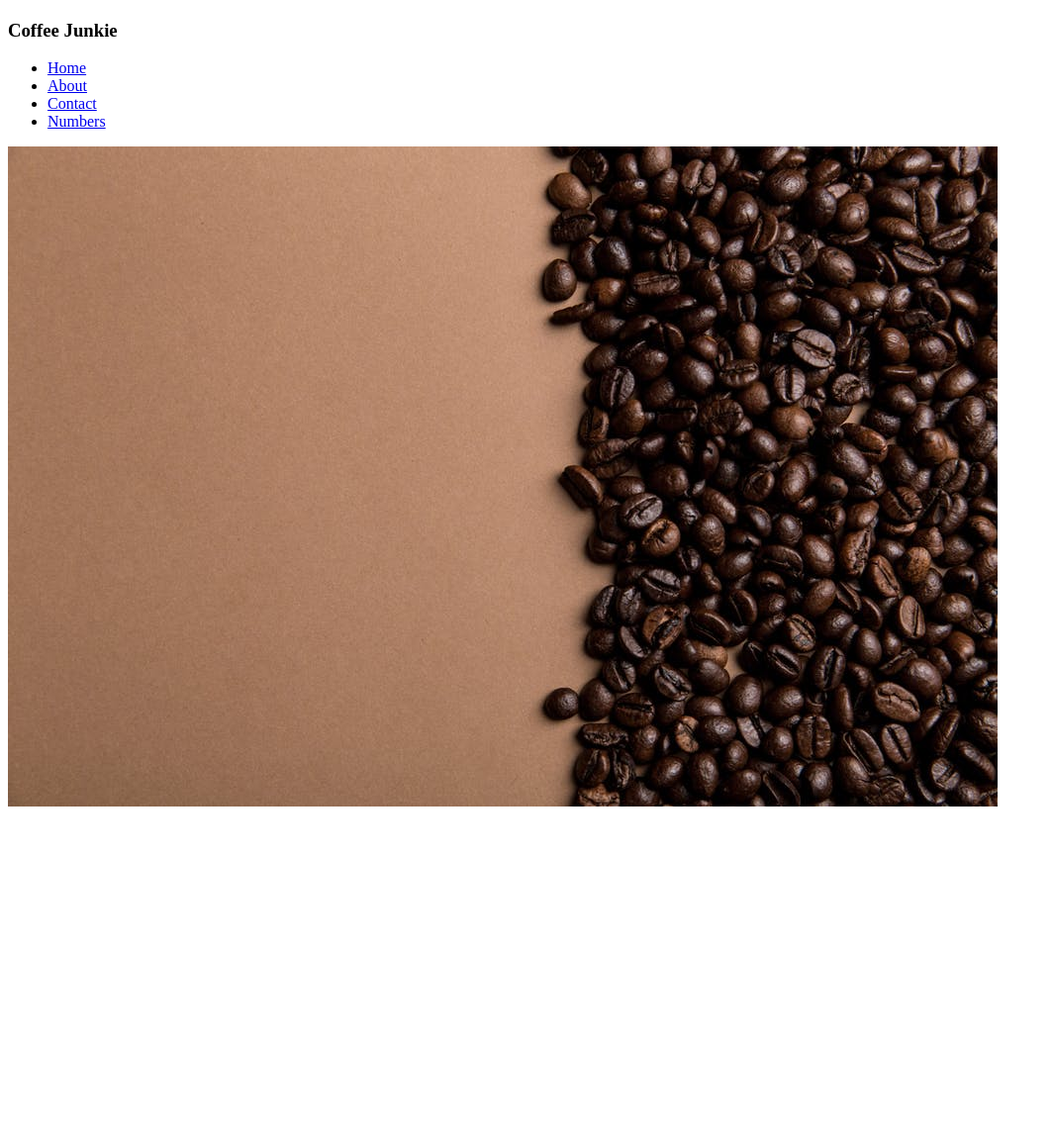
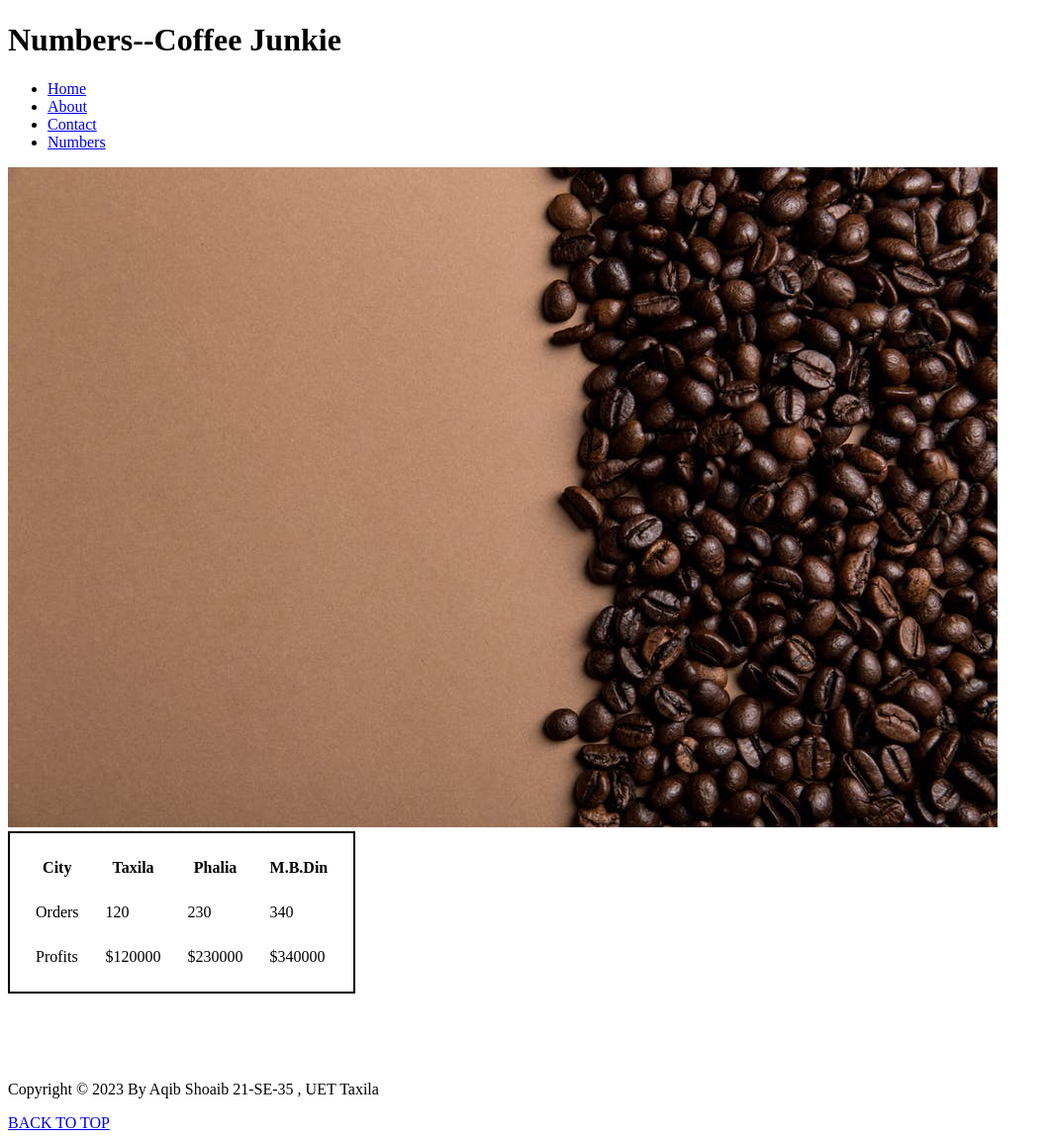
Before and after one commit to Aqib-Shoaib/HTML_Coffee_Project, a plain HTML site: page numbers.html in a window 1280 px wide. Shown: the part 236-1388 px from the top of the page at 99% size, without its empty margins (0-1063 px from the left). Before the commit the page ends 1063 px from the top, so only its background shows below. Drawn offline with Linux system fonts and the light colour scheme.

Commit message:
Modifications
a few modifications in all pages and completion of numbers.html

```diff
--- a/numbers.html
+++ b/numbers.html
@@ -7,8 +7,8 @@
     <title>Numbers</title>
 </head>
 <body>
-    <img src="./images/logo.png" alt="The logo of coffee junkie">
-    <h3>Coffee Junkie</h3>
+    <img src="./images/logo.png" alt="The logo of coffee junkie" id="logo">
+    <h1>Numbers--Coffee Junkie</h1>
     <ul>
         <li>
             <a href="index.html">Home</a>
@@ -24,5 +24,24 @@
         </li>
     </ul>
     <img src="./images/background.jpeg" alt="random pic of coffeee">
+    <table style="border: 2px solid Black; border-spacing: 25px;">
+        <tr>
+            <th>City</th>
+            <th>Taxila</th>
+            <th>Phalia</th>
+            <th>M.B.Din</th>
+        </tr>
+        <tr>
+            <td>Orders</td>
+            <td>120</td>    <td>230</td>    <td>340</td>
+        </tr>
+        <tr>
+            <td>Profits</td>
+            <td>$120000</td>    <td>$230000</td>    <td>$340000</td>
+        </tr>
+    </table>
+    <br><br><br><br>
+    <p>Copyright &copy; 2023 By Aqib Shoaib 21-SE-35 , UET Taxila</p>
+    <a href="#logo">BACK TO TOP</a>
 </body>
 </html>
```
Also changed, not shown: about.html (+1 -1 lines), contact.html (+1 -1 lines), index.html (+1 -1 lines).
